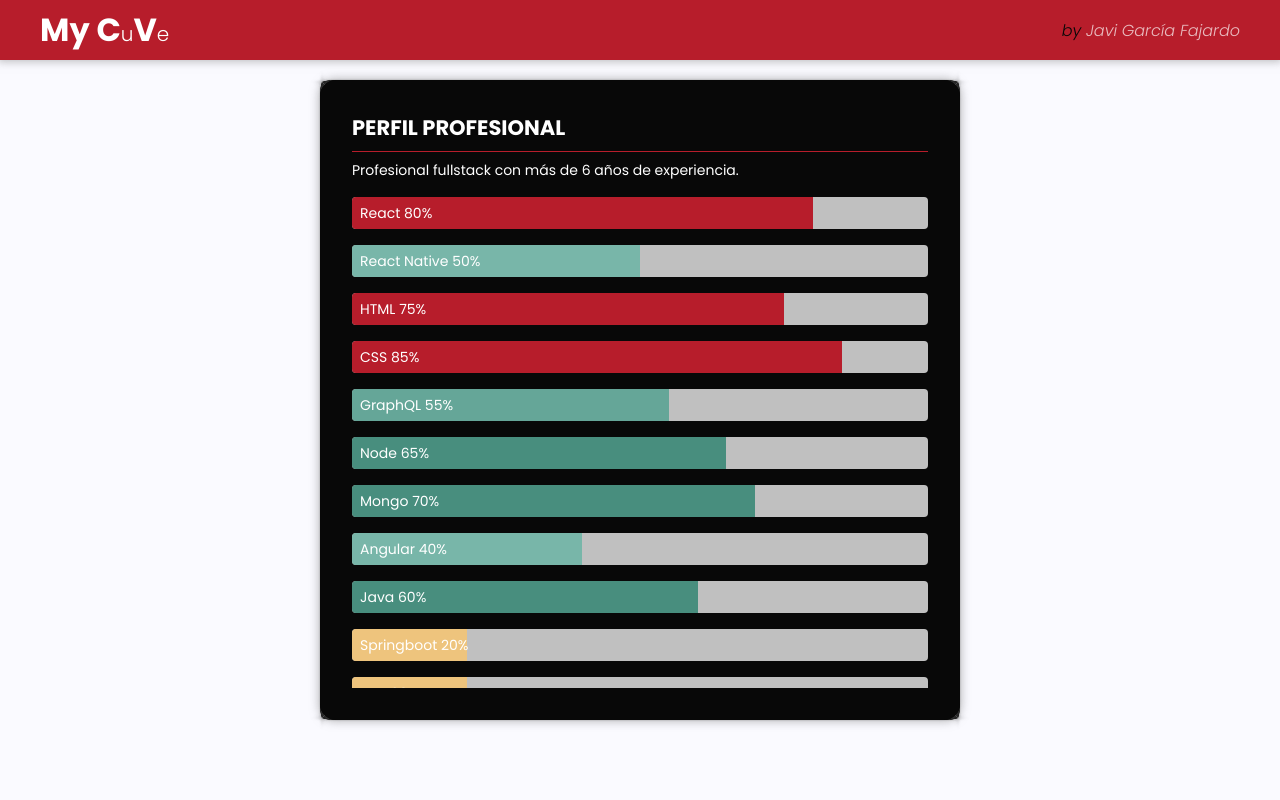
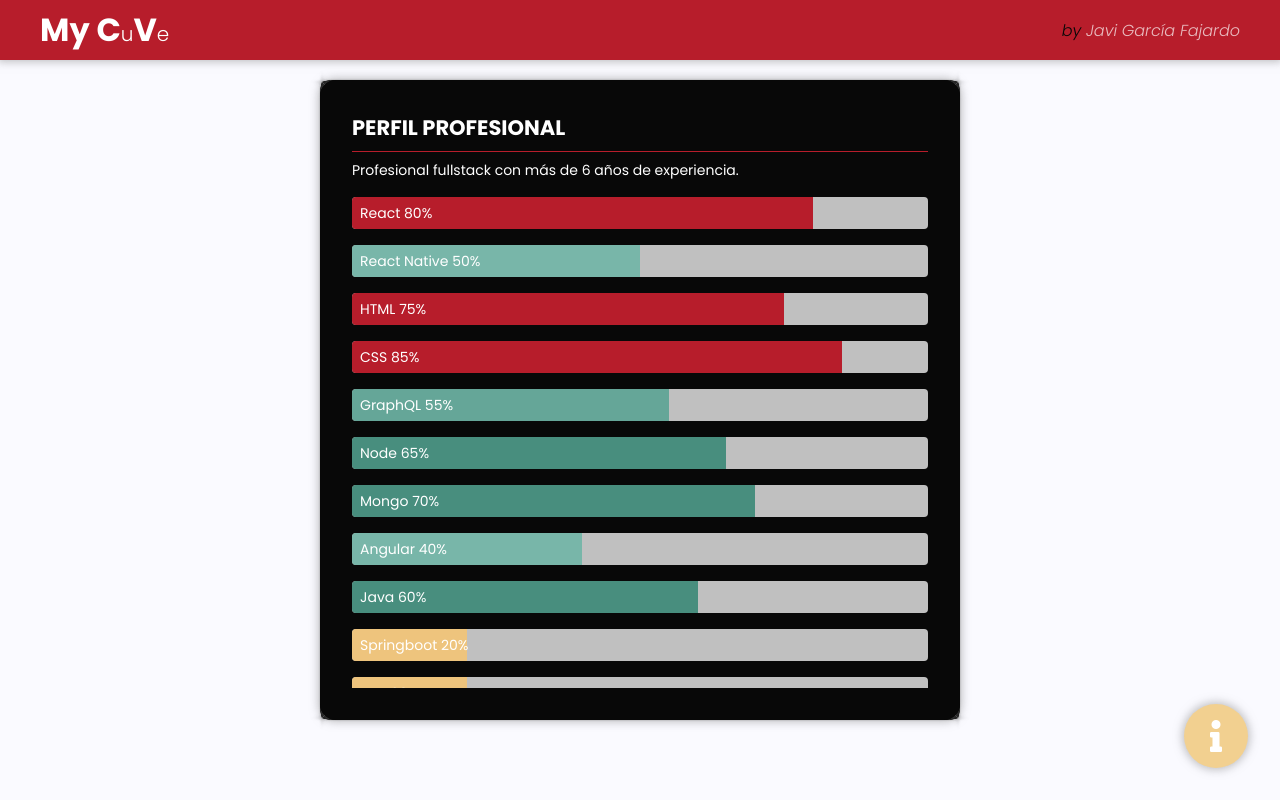
Before and after one commit to JaviGF8/my-cv, a React app: page / in a window 1280 px wide. Built offline with nearby package versions, Linux system fonts and the light colour scheme.

Commit message:
info bubble

```diff
--- /dev/null
+++ b/src/components/Info/Info.jsx
@@ -0,0 +1,21 @@
+import React, { useState } from 'react';
+import Icon from '../Icon';
+import { translate } from '../../utils/translator';
+
+const Info = () => {
+  const [ show, setShow ] = useState(false);
+  return (
+    <div
+      className={`info-section shadow${show ? ' info-section-full' : ''}`}
+      onMouseEnter={() => setShow(true)}
+      onMouseLeave={() => setShow(false)}>
+      <Icon icon="fas fa-info" />
+      <div className="info-container">
+        <p className="info-title">{translate('info.howToUse')}</p>
+        <p>{translate('info.info')}</p>
+      </div>
+    </div>
+  );
+};
+
+export default Info;
--- /dev/null
+++ b/src/components/Info/index.js
@@ -0,0 +1,4 @@
+import Info from './Info';
+import './info.scss';
+
+export default Info;
--- /dev/null
+++ b/src/components/Info/info.scss
@@ -0,0 +1,82 @@
+@import '../../styles/constants.scss';
+
+.info-section {
+  position: fixed;
+  right: $size-xl;
+  bottom: $size-xl;
+  background-color: $accent;
+  padding: $size-lg;
+  border-radius: 50%;
+  color: $white;
+  transition: linear all $transition-slow;
+  display: flex;
+  align-items: center;
+
+  i {
+    display: flex;
+    align-items: center;
+    justify-content: center;
+    width: $size-xl;
+    height: $size-xl;
+    font-size: $font-title;
+  }
+
+  .info-container {
+    max-width: 0;
+    max-height: 0;
+    padding: 0;
+    margin: 0;
+    opacity: 0;
+    transition: linear all $transition-slow;
+    overflow: hidden;
+
+    p {
+      font-size: 0;
+      opacity: 0;
+      transition: linear all $transition-slow, linear opacity $transition-slow $transition-slow;
+      text-align: justify;
+    }
+  }
+}
+.info-section.info-section-full {
+  border-radius: $size-sm;
+
+  .info-container {
+    max-width: 300px;
+    max-height: 80vh;
+    padding: 0 $size-lg;
+    opacity: 1;
+    transition: linear all $transition-slow;
+
+    p {
+      font-size: $font-md;
+      margin: 0;
+      opacity: 1;
+    }
+
+    .info-title {
+      text-decoration: underline;
+      font-size: $font-lg;
+    }
+  }
+}
+
+@media screen and (max-width: $screen-lg) {
+  .info-section {
+    right: $size-md;
+    bottom: $size-md;
+  }
+  .info-section.info-section-full {
+    .info-container {
+      max-width: 200px;
+
+      p {
+        font-size: $font-sm;
+      }
+
+      .info-title {
+        font-size: $font-md;
+      }
+    }
+  }
+}
--- a/src/components/MainCube/Education/education.scss
+++ b/src/components/MainCube/Education/education.scss
@@ -7,7 +7,7 @@
       flex-wrap: wrap;
 
       .education-title {
-        flex: 0 50%;
+        flex: 0 calc(50% - 4px);
         margin: $size-lg 0;
 
         p {
@@ -31,13 +31,30 @@
         flex-direction: column;
         align-items: flex-end;
         text-align: right;
+        padding-left: $size-sm;
       }
       .education-title:nth-child(odd) {
+        padding-right: $size-sm;
         p {
           border-right: 1px solid $white;
-          padding-right: $size-md;
         }
       }
     }
   }
 }
+@media screen and (max-width: $screen-md) {
+  .education-section {
+    > div {
+      .education-titles {
+        .education-title {
+          flex: 0 100%;
+        }
+        .education-title:nth-child(odd) {
+          p {
+            border-right: 0;
+          }
+        }
+      }
+    }
+  }
+}
--- a/src/components/MainCube/Social/social.scss
+++ b/src/components/MainCube/Social/social.scss
@@ -24,6 +24,8 @@
 
       p {
         margin: 0;
+        overflow: hidden;
+        word-break: break-word;
       }
 
       .network-name {
--- a/src/components/Section/section.scss
+++ b/src/components/Section/section.scss
@@ -73,7 +73,7 @@
       position: absolute;
       right: $size-lg;
       top: $size-lg;
-      background-color: transparent;
+      background-color: $black;
     }
   }
 }
--- a/src/pages/Main.jsx
+++ b/src/pages/Main.jsx
@@ -2,6 +2,7 @@ import React, { useState } from 'react';
 import Hi from '../components/Hi';
 import Navbar from '../components/Navbar';
 import MainCube from '../components/MainCube';
+import Info from '../components/Info';
 
 const Main = () => {
   const [ hiddenIntro, setHiddenIntro ] = useState(false);
@@ -12,6 +13,7 @@ const Main = () => {
         <Navbar />
         <Hi onHide={() => setHiddenIntro(true)} />
         <MainCube hiddenIntro={hiddenIntro} />
+        <Info />
         <div id="selected-section" />
       </div>
     </main>
--- a/src/utils/en.js
+++ b/src/utils/en.js
@@ -1,11 +1,13 @@
 import education from './en/education.json';
 import experience from './en/experience.json';
+import info from './en/info.json';
 import profile from './en/profile.json';
 import social from './en/social.json';
 
 const translations = {
   education,
   experience,
+  info,
   profile,
   social,
 };
--- /dev/null
+++ b/src/utils/en/info.json
@@ -0,0 +1,4 @@
+{
+  "howToUse": "How to use?",
+  "info": "You can see any of the faces of the cube by dragging on it in the desired direction. To see the complete information of any of the faces, you have to double click on it. Both functionalities are available for mobile and computer."
+}
--- a/src/utils/es.js
+++ b/src/utils/es.js
@@ -1,11 +1,13 @@
 import education from './es/education.json';
 import experience from './es/experience.json';
 import profile from './es/profile.json';
+import info from './es/info.json';
 import social from './es/social.json';
 
 const translations = {
   education,
   experience,
+  info,
   profile,
   social,
 };
--- /dev/null
+++ b/src/utils/es/info.json
@@ -0,0 +1,4 @@
+{
+  "howToUse": "¿Cómo usarlo?",
+  "info": "Se puede ver cualquiera de las caras del cubo arrastrando sobre el mismo en la dirección deseada. Para ver la información completa de cualquiera de las caras, hay que pulsar dos veces sobre la misma. Ambas funcionalidades están disponibles tanto para móvil como para ordenador."
+}
```
